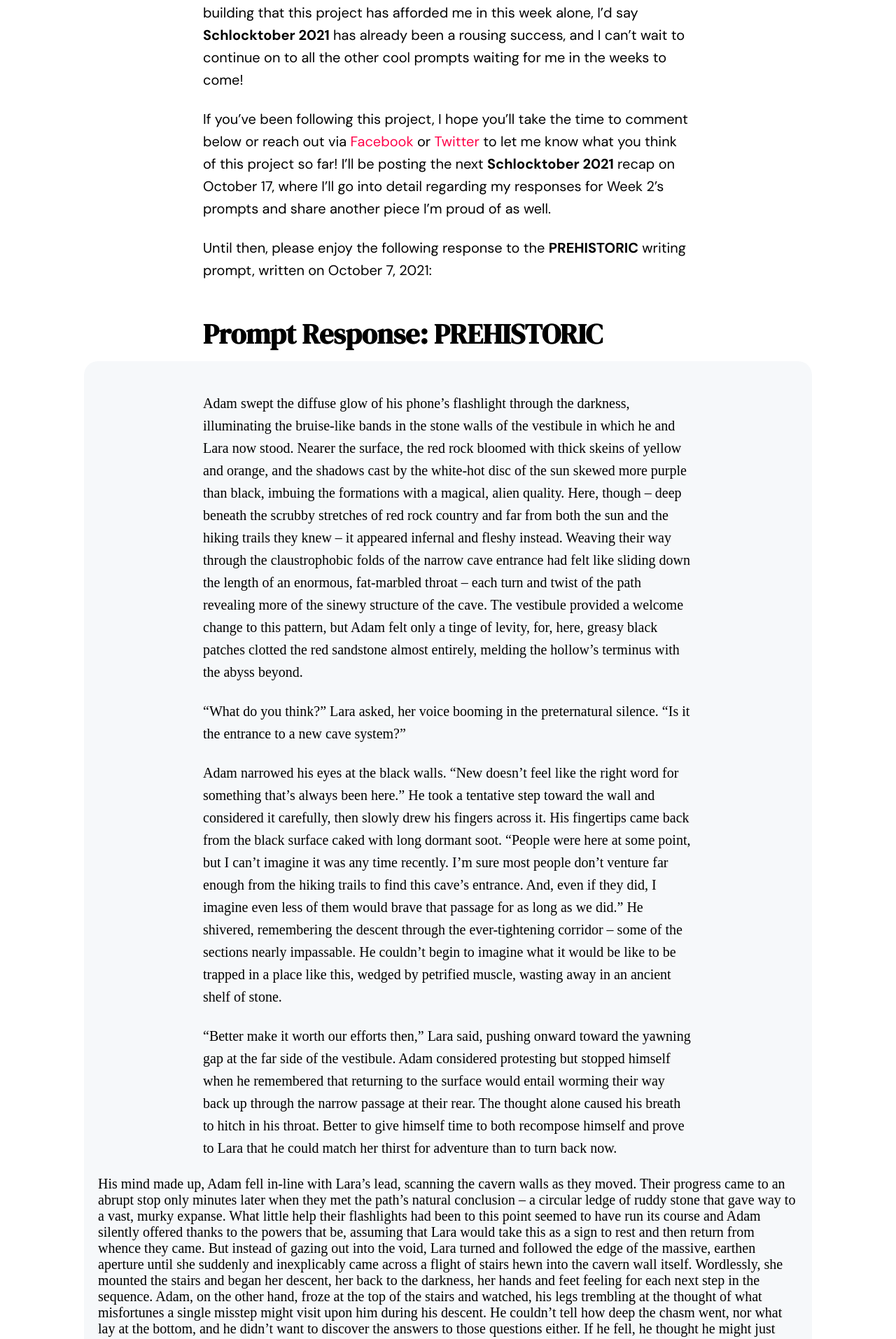
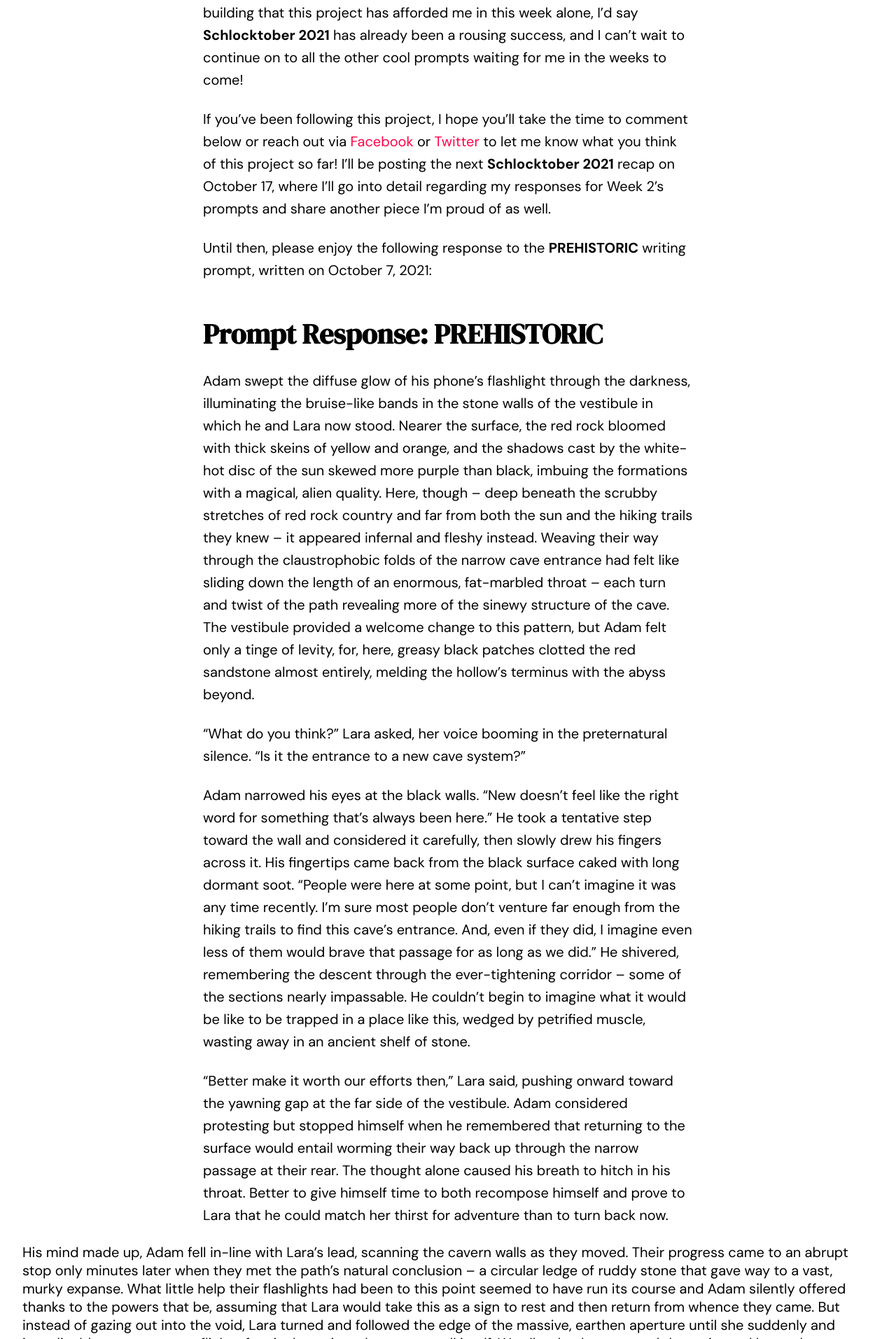
Before and after one commit to mnmalone/mnmalone2021, a Jekyll site: the page built from _posts/2021-10-10-schlocktober-week-1.md, in a window 1280 px wide. Shown: the part 4487-6400 px from the top of the page at 70% size. Built offline with Jekyll 4.4.1, drawn with Linux system fonts in a browser that asks for light colours; some web fonts are replaced; comment, search, counter and statistics services are not loaded.

Commit message:
Update blog.scss

```diff
--- a/_sass/blog.scss
+++ b/_sass/blog.scss
@@ -137,17 +137,6 @@
         margin-top: 24px;
     }
 
-    .excerpt{
-        background-color: #f6f8fa;
-        border-radius: 20px 20px 20px 20px;
-        display: block;
-        font-family: Scheherazade New;
-        margin-left: auto;
-        margin-right: auto;
-        max-width: 1000px;
-        padding: 20px;
-    }
-
     .readingtime{
         font-size: 16px;
         text-transform: uppercase;
@@ -159,6 +148,17 @@
         margin: 24px 0;
         max-width: 100%;
         border-radius: 20px;
+    }
+
+    p excerpt{
+        background-color: #f6f8fa;
+        border-radius: 20px 20px 20px 20px;
+        display: block;
+        font-family: Scheherazade New;
+        margin-left: auto;
+        margin-right: auto;
+        max-width: 1000px;
+        padding: 20px;
     }
 
     p, ul, ol, figure, blockquote, img, .highlight, hr{
```
